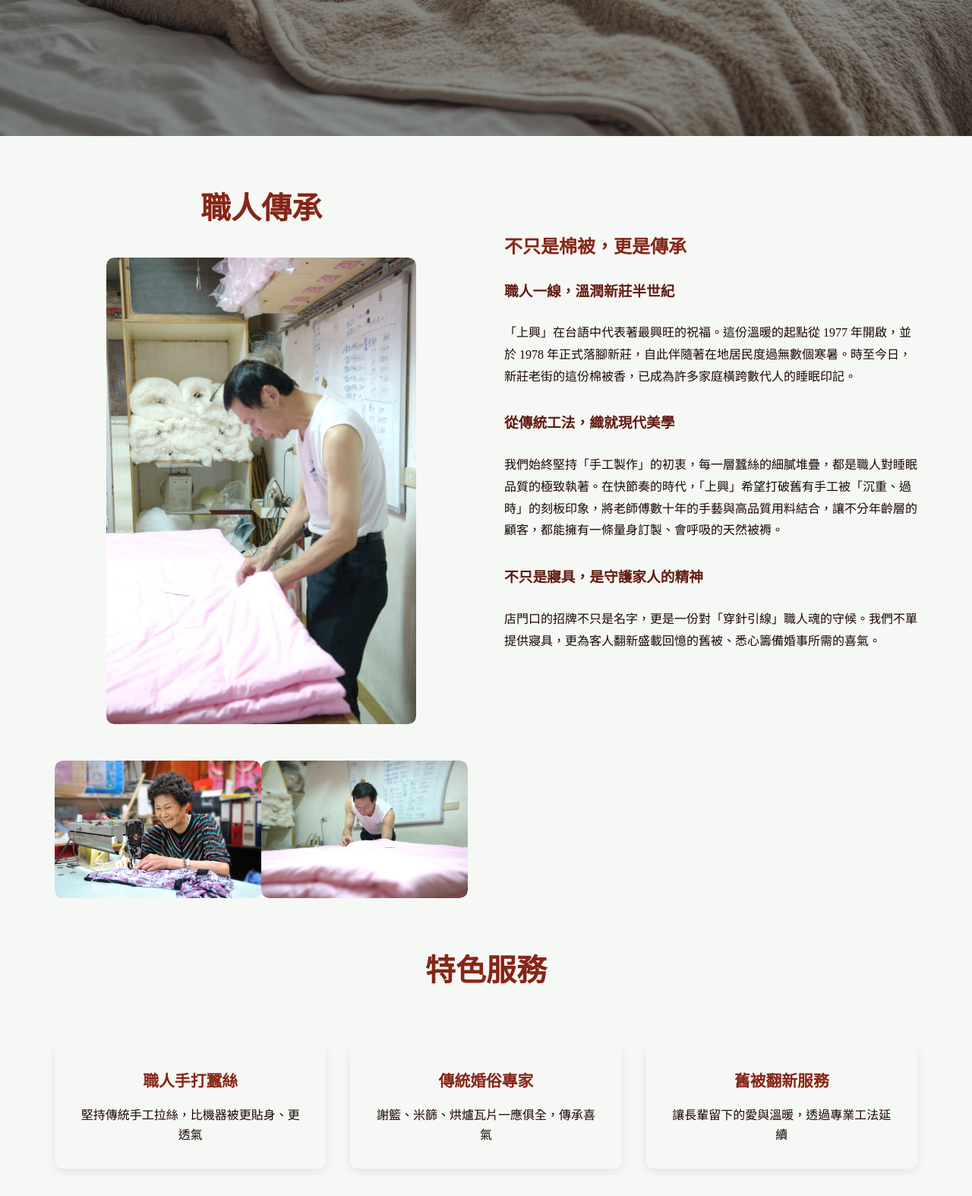
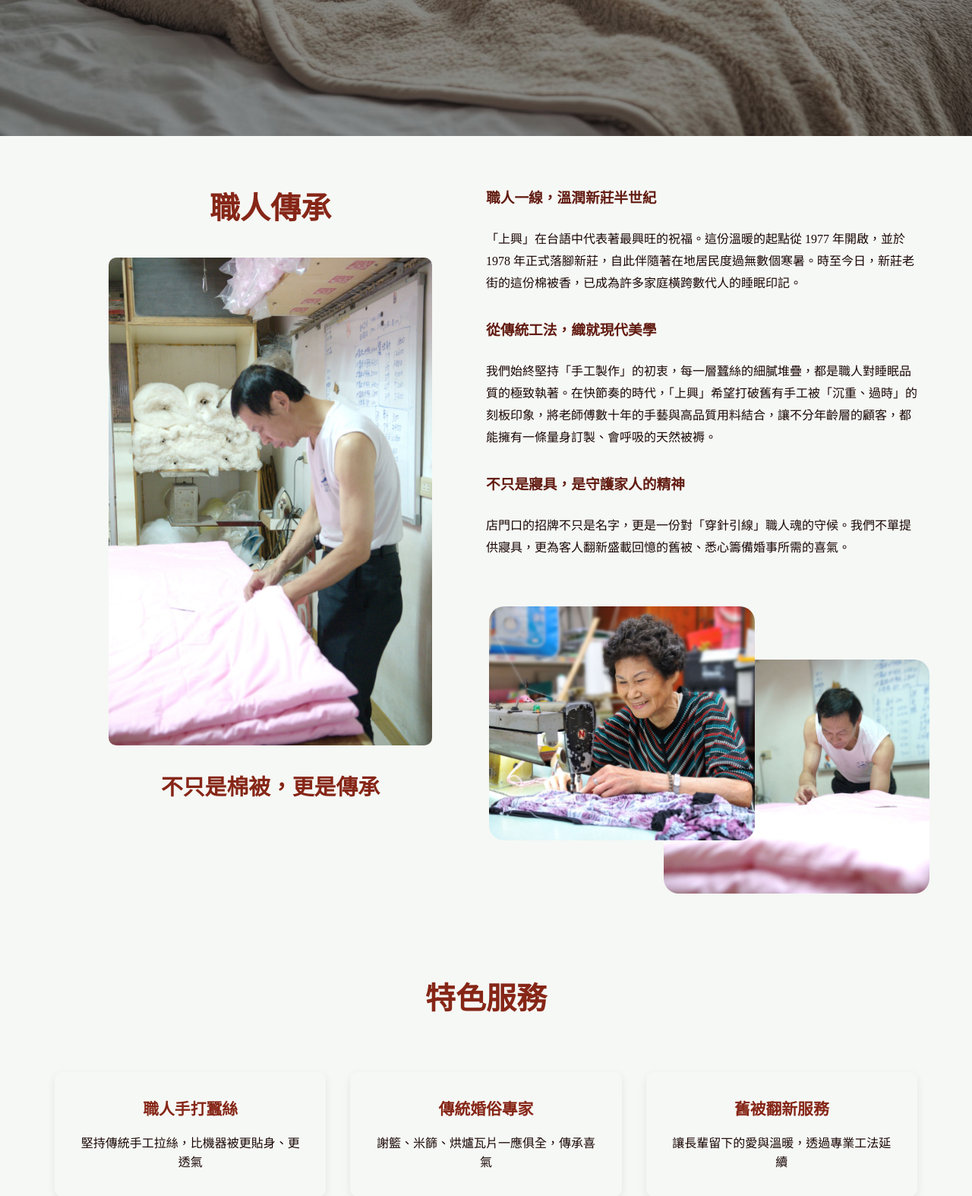
Before and after one commit to jekkinoopy/SiongHing, a PHP site: page / in a window 1280 px wide. Shown: the part 621-2195 px from the top of the page at 76% size. Run offline with PHP 8.4, Linux system fonts and the light colour scheme.

Commit message:
style(about): 透過定位讓兩張圖疊加錯位

```diff
--- a/index.html
+++ b/index.html
@@ -60,26 +60,28 @@
             <h2 class="section-title">職人傳承</h2>
             <div class="about-image" style="width: 75%;"><img src="image/s/messageImage_1776954020197_0.jpg"
                     alt="上興棉被行 師傅手工製作棉被"></div>
+            <h3>不只是棉被，更是傳承</h3>
         </div>
         <div class="about-content">
-            <h2>不只是棉被，更是傳承</h2>
             <h3>職人一線，溫潤新莊半世紀</h3><br>
             <p>
                 「上興」在台語中代表著最興旺的祝福。這份溫暖的起點從 1977 年開啟，並於 1978 年正式落腳新莊，自此伴隨著在地居民度過無數個寒暑。時至今日，新莊老街的這份棉被香，已成為許多家庭橫跨數代人的睡眠印記。
             </p>
             <h3>從傳統工法，織就現代美學</h3><br>
-            <p>
-                我們始終堅持「手工製作」的初衷，每一層蠶絲的細膩堆疊，都是職人對睡眠品質的極致執著。在快節奏的時代，「上興」希望打破舊有手工被「沉重、過時」的刻板印象，將老師傅數十年的手藝與高品質用料結合，讓不分年齡層的顧客，都能擁有一條量身訂製、會呼吸的天然被褥。
+            <p>我們始終堅持「手工製作」的初衷，每一層蠶絲的細膩堆疊，都是職人對睡眠品質的極致執著。在快節奏的時代，「上興」希望打破舊有手工被「沉重、過時」的刻板印象，將老師傅數十年的手藝與高品質用料結合，讓不分年齡層的顧客，都能擁有一條量身訂製、會呼吸的天然被褥。
             </p>
             <h3>不只是寢具，是守護家人的精神</h3><br>
             <p>店門口的招牌不只是名字，更是一份對「穿針引線」職人魂的守候。我們不單提供寢具，更為客人翻新盛載回憶的舊被、悉心籌備婚事所需的喜氣。</p>
             <!-- <p>
                 「要把客人當成家人，讓大家都能睡個好覺。」——這就是上興始終如一的精神。
             </p> -->
-        </div>
-        <div class="about-image">
-            <div class="about-image"><img src="image/s/000-媽媽20100605_0019005_0.jpg" alt="上興棉被行 師傅縫製"></div>
-            <div class="about-image"><img src="image/s/000messageImage_1776954023703_0.jpg" alt="上興棉被行 傳統手工棉被製作細節">
+            <div class="about-image-stack">
+                <div class="img-back">
+                    <img src="image/s/000messageImage_1776954023703_0.jpg" alt="手工棉被製作細節">
+                </div>
+                <div class="img-front">
+                    <img src="image/s/000-媽媽20100605_0019005_0.jpg" alt="師傅縫製細節">
+                </div>
             </div>
         </div>
         <!-- <div class="about-image"><img src="image/s/VW 媽媽20100605__0013_0.jpg" alt="上興棉被行 新婚喜慶禮俗"></div> -->
--- a/style.css
+++ b/style.css
@@ -62,7 +62,7 @@ nav {
     position: fixed;
     top: 0;
     width: 100%;
-/* 核心修正 1：設定層級，確保選單在最前面 */
+    /* 核心修正 1：設定層級，確保選單在最前面 */
     z-index: 1000;
     transition: all 0.3s ease;
 }
@@ -82,7 +82,7 @@ nav.scrolled {
     align-items: center;
 }
 
- .logo-icon {
+.logo-icon {
     /* 設定 Logo 的寬高比例，根據你的橫式 Logo 調整 */
     width: 250px;
     height: 45px;
@@ -104,6 +104,7 @@ nav.scrolled {
 nav.scrolled .logo-icon {
     background-color: var(--primary-color);
 }
+
 .nav-links {
     display: flex;
     gap: 2rem;
@@ -183,7 +184,7 @@ nav.scrolled .nav-links a:hover {
 .hero-btn {
     background-color: var(--primary-color);
     color: var(--light-color);
-    padding: 0.8rem 1.2rem ;
+    padding: 0.8rem 1.2rem;
     border: none;
     border-radius: 50px;
     font-size: 1rem;
@@ -209,25 +210,31 @@ nav.scrolled .nav-links a:hover {
     padding: 0 2rem;
     display: grid;
     grid-template-columns: 1fr 1fr;
-    gap: 3rem;
     align-items: center;
 }
+
 .about-title {
     display: flex;
     flex-direction: column;
     align-items: center;
     gap: 2rem;
 }
-.about-title h2{
+
+.about-title h2 {
     margin-bottom: 0;
-
 }
 
-.about-content h2 {
-    font-family: 'Noto Serif TC', serif;
+
+.about-content {
+    /* width: 80%; */
+}
+
+.about-title h3 {
+    /* font-family: 'Noto Serif TC', serif; */
     color: var(--primary-color);
-    margin-bottom: 1.5rem;
+    margin-bottom: 10rem;
     font-weight: 700;
+    font-size: 1.8rem;
 }
 
 .about-content p {
@@ -246,15 +253,69 @@ nav.scrolled .nav-links a:hover {
     justify-content: center;
     font-size: 5rem;
     overflow: hidden;
+    border-radius: 10px;
 }
 
 .about-image img {
     width: 100%;
     height: 100%;
     object-fit: cover;
-    border-radius: 10px;
 }
 
+.about-image-stack {
+    position: relative;
+    width: 100%;
+    max-width: 500px;
+    height: 400px;
+    margin: 40px auto;
+}
+
+.about-image-stack img {
+    width: 100%;
+    height: auto;
+    box-shadow: 0 4px 15px rgba(0, 0, 0, 0.1);
+    display: blocks;
+}
+
+/* 前方圖片 */
+.img-front {
+    position: absolute;
+    width: 70%;
+    border-radius: 20px;
+    bottom: 70px;
+    left: -30px;
+    z-index: 0;
+    overflow: hidden;
+}
+
+.img-front img {
+    width: 100%;
+    height: 300px;
+    object-fit: cover;
+    object-position: center;
+    transform: scale(1.1);
+    transform-origin: center;
+}
+
+/* 後方圖片 */
+.img-back {
+    border-radius: 20px;
+    overflow: hidden;
+    position: absolute;
+    width: 70%;
+    bottom: 0;
+    left: 40%;
+    z-index: 0;
+}
+
+.img-back img {
+    width: 100%;
+    height: 300px;
+    object-fit: cover;
+    object-position: left top;
+    transform: scale(1.1);
+    transform-origin: center;
+}
 
 /* 特色區 */
 
@@ -405,7 +466,7 @@ nav.scrolled .nav-links a:hover {
     text-align: center;
 }
 
-.contact-section .logo-icon{
+.contact-section .logo-icon {
     width: 300px;
     /* height: 35px; */
     background-color: var(--primary-color);
@@ -420,7 +481,8 @@ nav.scrolled .nav-links a:hover {
     max-width: 50%;
     height: 300px;
 }
-.contact-info-container{
+
+.contact-info-container {
     display: flex;
     flex-direction: column;
 }
```
